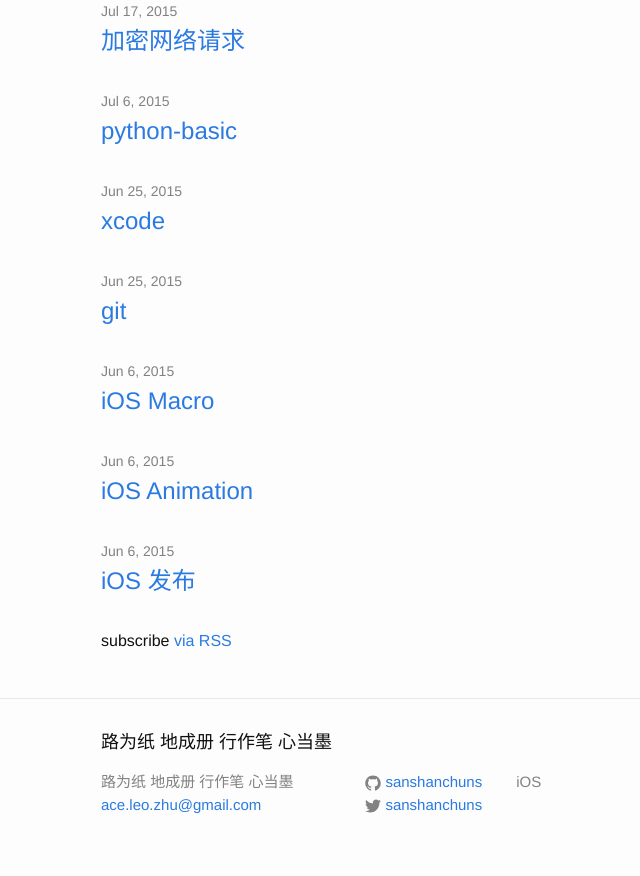
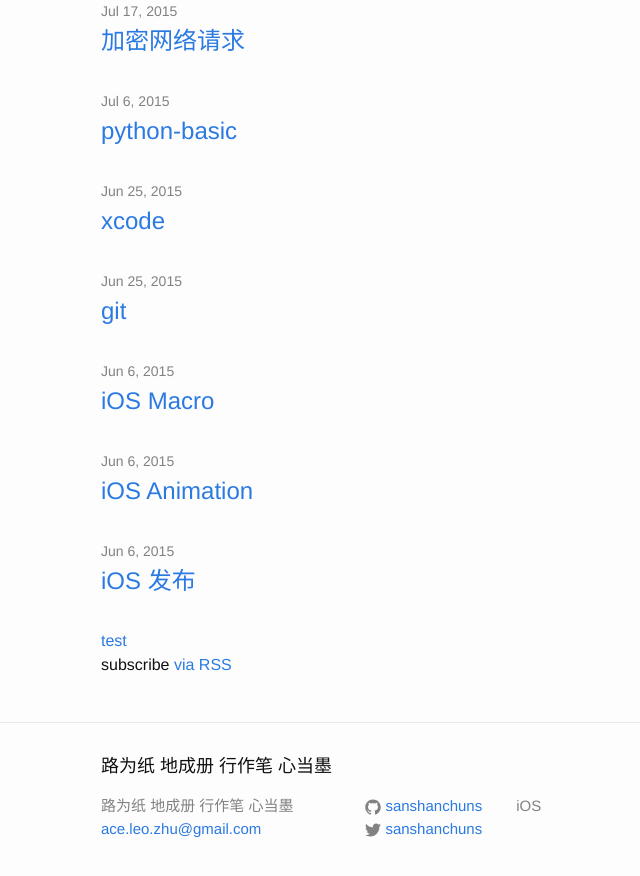
Before and after one commit to sanshanchuns/sanshanchuns.github.io, a Jekyll site: the page built from index.html, in a window 1280 px wide and 900 px high, scrolled down 1398 px. Shown: the top 876 px of the window, without its empty margins (169-809 px from the left). Built offline with Jekyll 4.4.1, drawn with Linux system fonts in a browser that asks for light colours.

Commit message:
update files

```diff
--- a/index.html
+++ b/index.html
@@ -18,6 +18,8 @@
     {% endfor %}
   </ul>
 
+  <a href="http://www.baidu.com">test</a>
+
   <p class="rss-subscribe">subscribe <a href="{{ "/feed.xml" | prepend: site.baseurl }}">via RSS</a></p>
 
 </div>
```
